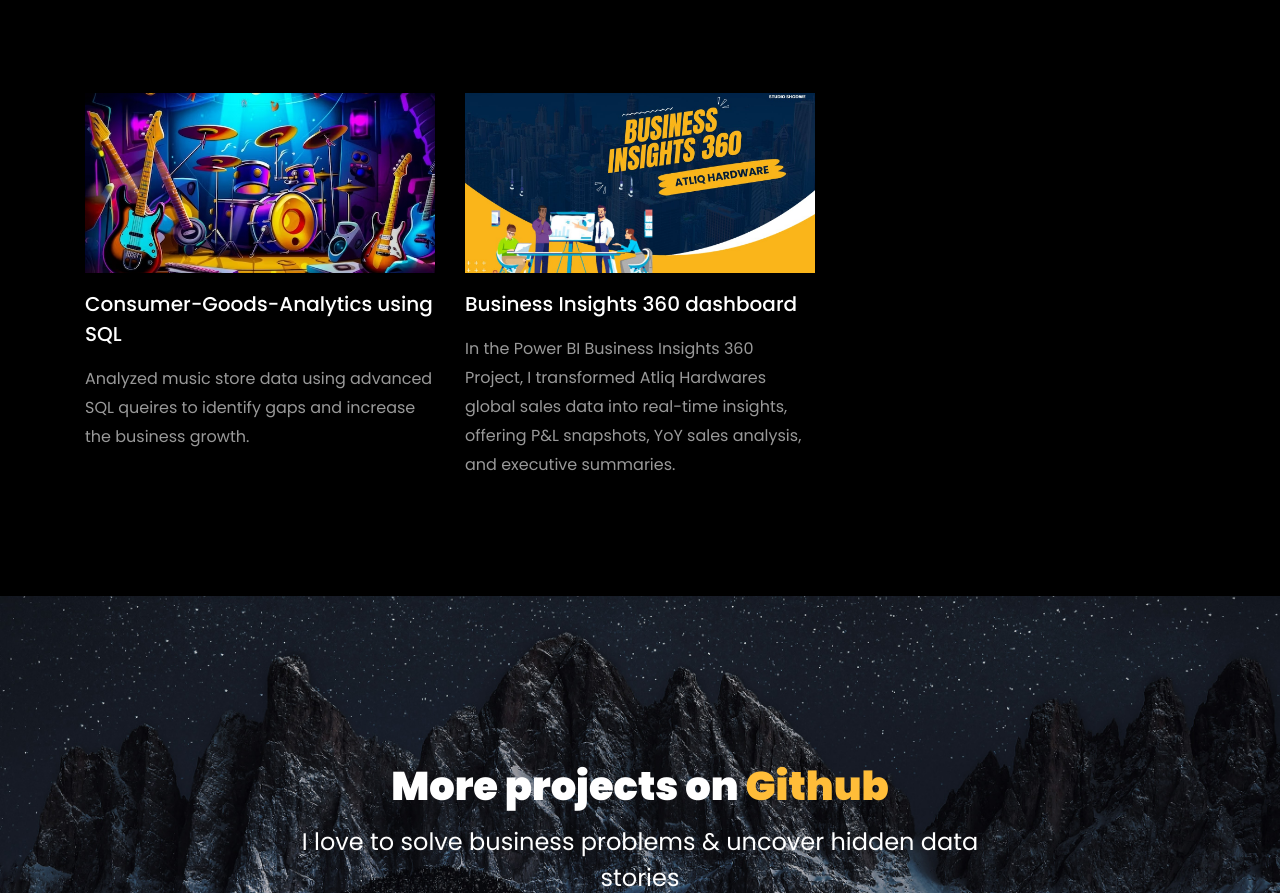
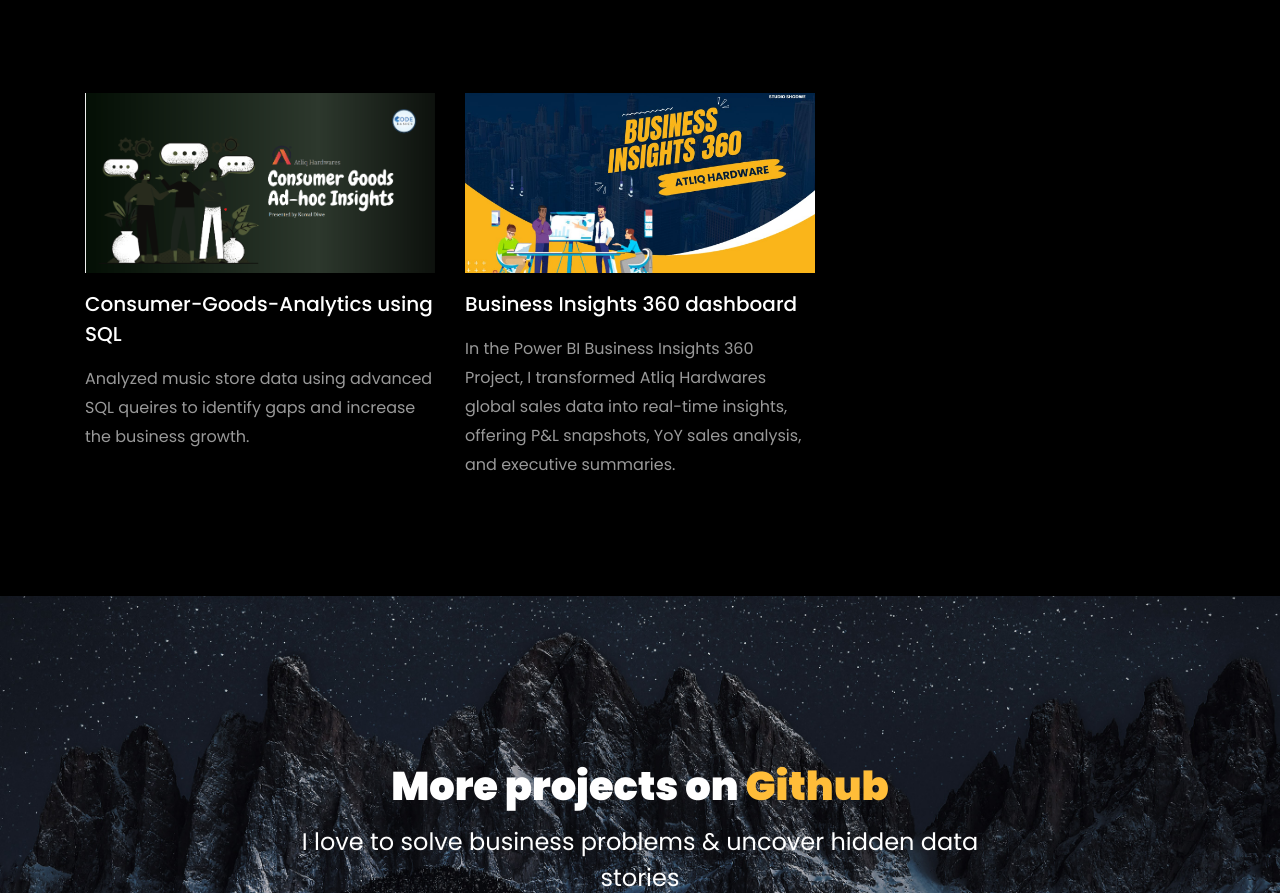
Before and after one commit to simipat/simipat.github.io, a plain HTML site: page index.html in a window 1280 px wide. Shown: the part 3137-4030 px from the top of the page. Drawn offline with Linux system fonts and the light colour scheme; files whose address does not match are found by name.

Commit message:
Update index.html

```diff
--- a/index.html
+++ b/index.html
@@ -444,7 +444,7 @@
         <div class="row d-flex">
           <div class="col-md-4 d-flex ftco-animate">
           	<div class="blog-entry justify-content-end">
-              <a href="https://github.com/simipat/Consumer-Goods-Analytics" class="block-20 zoom-effect" style="background-image: url('images/proj_1.jpg');">
+              <a href="https://github.com/simipat/Consumer-Goods-Analytics" class="block-20 zoom-effect" style="background-image: url('images/Proj1.png');">
               </a>
               <div class="text mt-3 float-right d-block">
 
```
